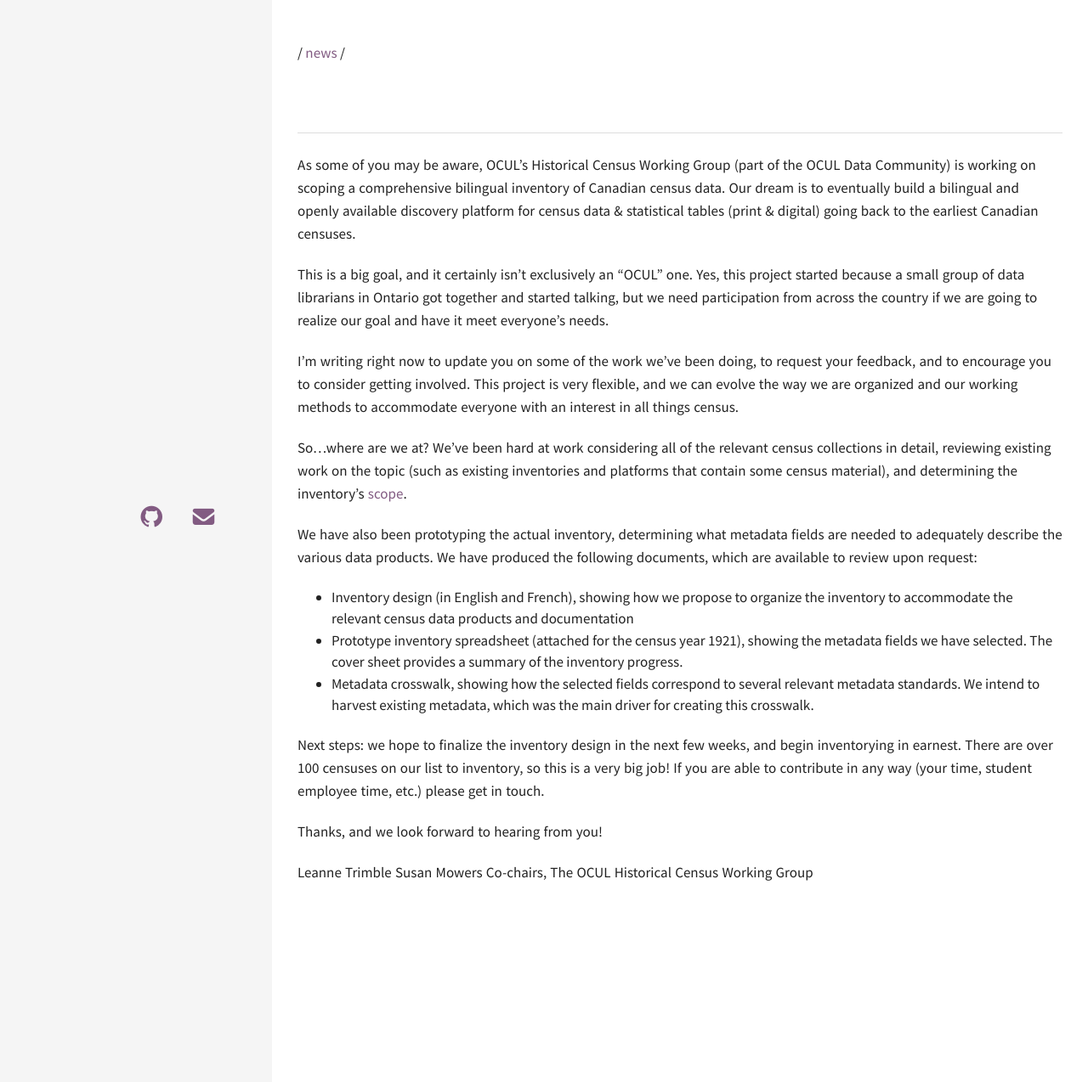
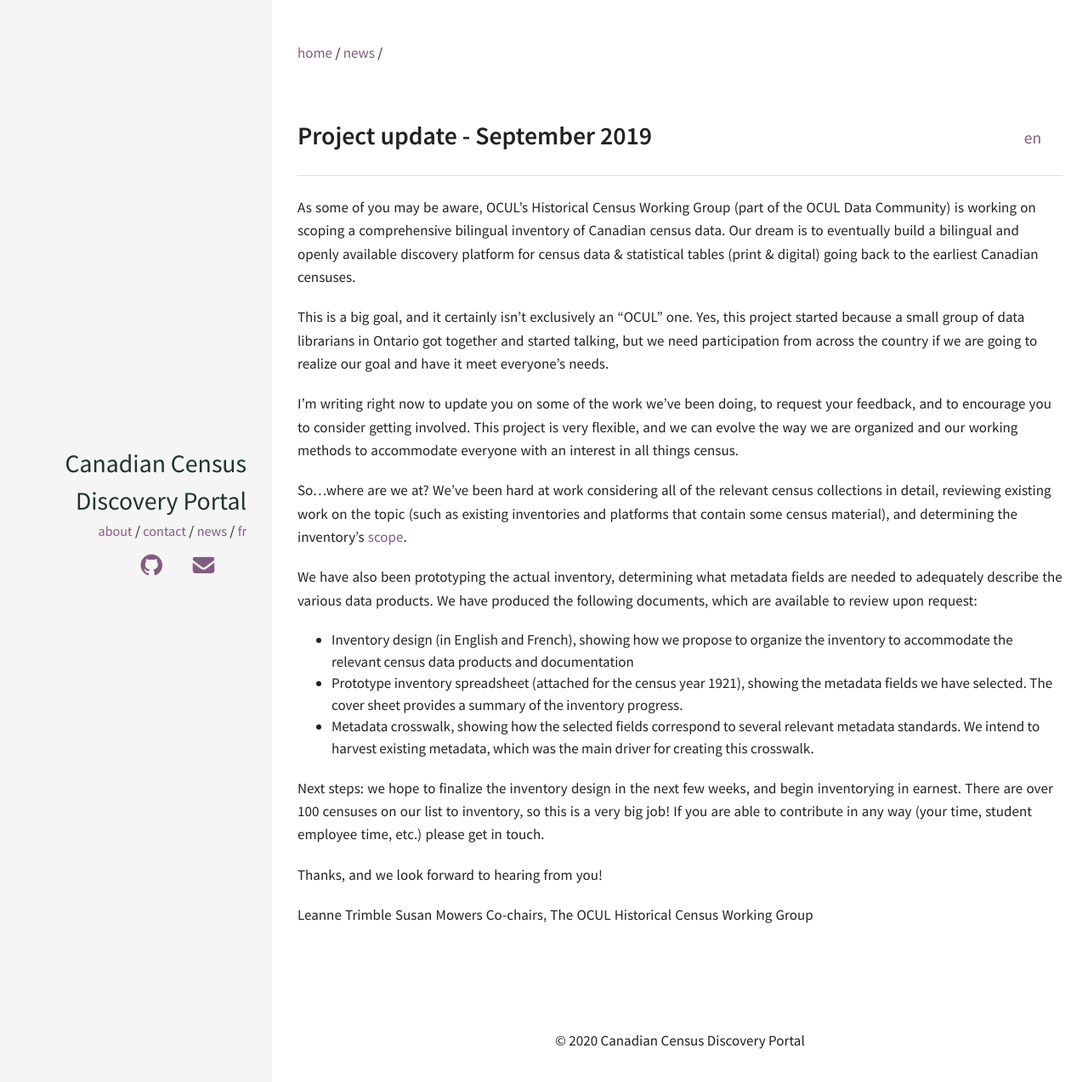
Before and after one commit to census-recensement/census-recensement.github.io, a Jekyll site: the page built from en/news/_posts/2019-09-01-sept-update.md, in a window 1280 px wide. Shown: the top 1274 px of the page at 85% size. Built offline with Jekyll 4.4.1, drawn with Linux system fonts in a browser that asks for light colours; nearby versions of some CDN libraries; our own code applies the rules of GitHub Pages for plain Markdown files; library files that are not in the unit come from our copies; some of the changed lines change nothing that is shown.

Commit message:
Update and rename 2019-05-01-may-update.md to 2019-09-01-sept-update.md
More edits - fixed issue introduced with colon in post title, plus fixed the date of the post.

```diff
--- a/en/news/_posts/2019-05-01-may-update.md
+++ b/en/news/_posts/2019-09-01-sept-update.md
@@ -1,9 +1,9 @@
 ---
 layout: post
-title:  Project update: May 2019
-date:  2019-05-01
+title:  Project update - September 2019
+date:  2019-09-01
 lang: en
-ref: may
+ref: sept2019
 ---
 
 As some of you may be aware, OCUL’s Historical Census Working Group (part of the OCUL Data Community) is working on scoping a comprehensive bilingual inventory of Canadian census data. Our dream is to eventually build a bilingual and openly available discovery platform for census data & statistical tables (print & digital) going back to the earliest Canadian censuses.
```
